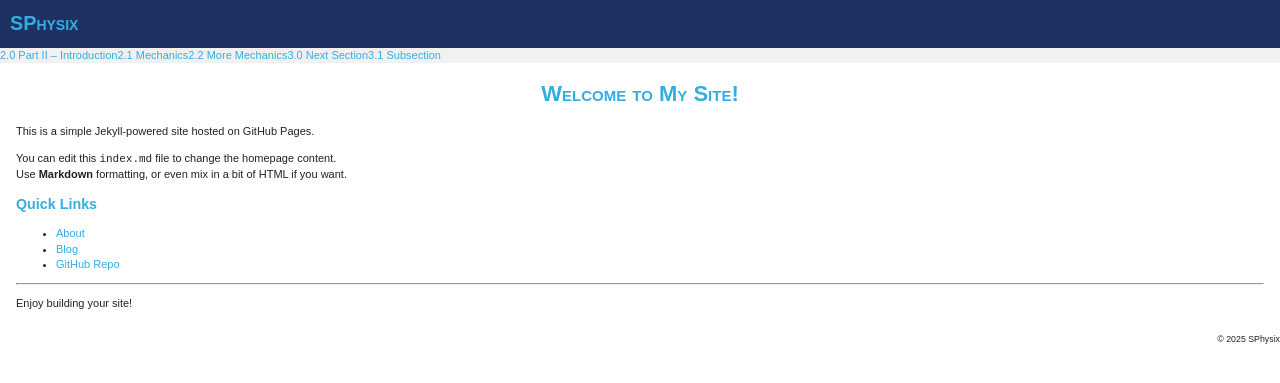
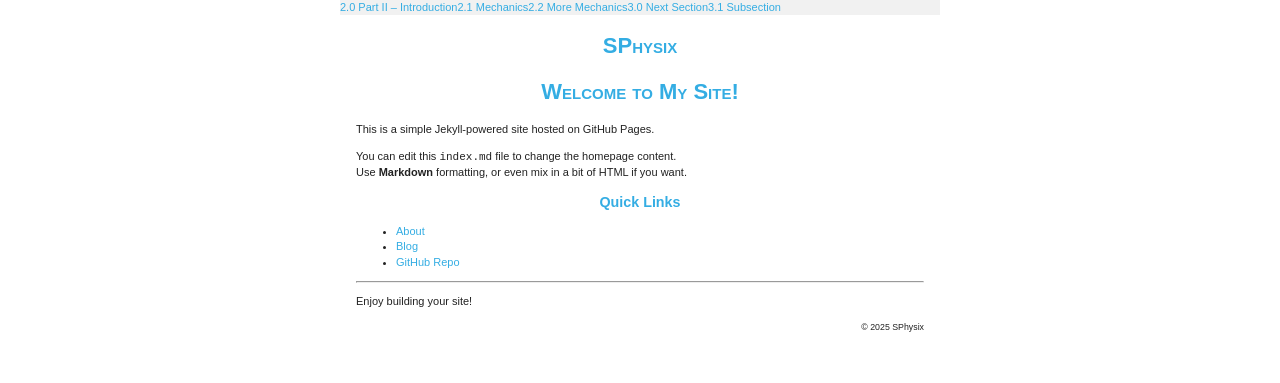
Before and after one commit to rplano/sphysix, a Jekyll site: the page built from index.md, in a window 1280 px wide. Shown: the top 383 px of the page. Built offline with Jekyll 4.4.1, drawn with Linux system fonts in a browser that asks for light colours.

Commit message:
changed to java book style

```diff
--- a/_layouts/default.html
+++ b/_layouts/default.html
@@ -2,28 +2,32 @@
 <html lang="en">
 <head>
   <meta charset="UTF-8" />
+  <title>{{ page.title }} | {{ site.title }}</title>
+  <meta charset="UTF-8">
+  <meta name="description" content="SPhysix: Smartphone Physics with AI">
+  <meta name="keywords" content="Smartphone, Physics, AI">
+  <meta name="author" content="Ralph P. Lano">
+  <meta name="robots" content="index,follow">
   <meta name="viewport" content="width=device-width, initial-scale=1.0" />
-  <title>{{ page.title }} | {{ site.title }}</title>
   <link rel="stylesheet" href="{{ site.baseurl }}/assets/style.css" />
 </head>
-<body>
-  <header>
-    <div class="header-content">
-      <h1><a href="{{ site.baseurl }}/index.html">{{ site.title }}</a></h1>
-    </div>
-  </header>
-
+<body><center>
+<div id="wrap">
   <ul class="sidenav" id="main-nav">
     <!-- navigation.js will populate this -->
   </ul>
 
   <div class="content">
+    <h1><a href="{{ site.baseurl }}/index.html">{{ site.title }}</a></h1>
     {{ content }}
+    <p class="footer">
+      &copy; {{ site.time | date: "%Y" }} {{ site.title }}
+    </p>
   </div>
 
-  <p class="footer">
-    &copy; {{ site.time | date: "%Y" }} {{ site.title }}
-  </p>
+</div>
+</center>
+</div>
 
   <script src="{{ site.baseurl }}/assets/navigation.js"></script>
 </body>
```
